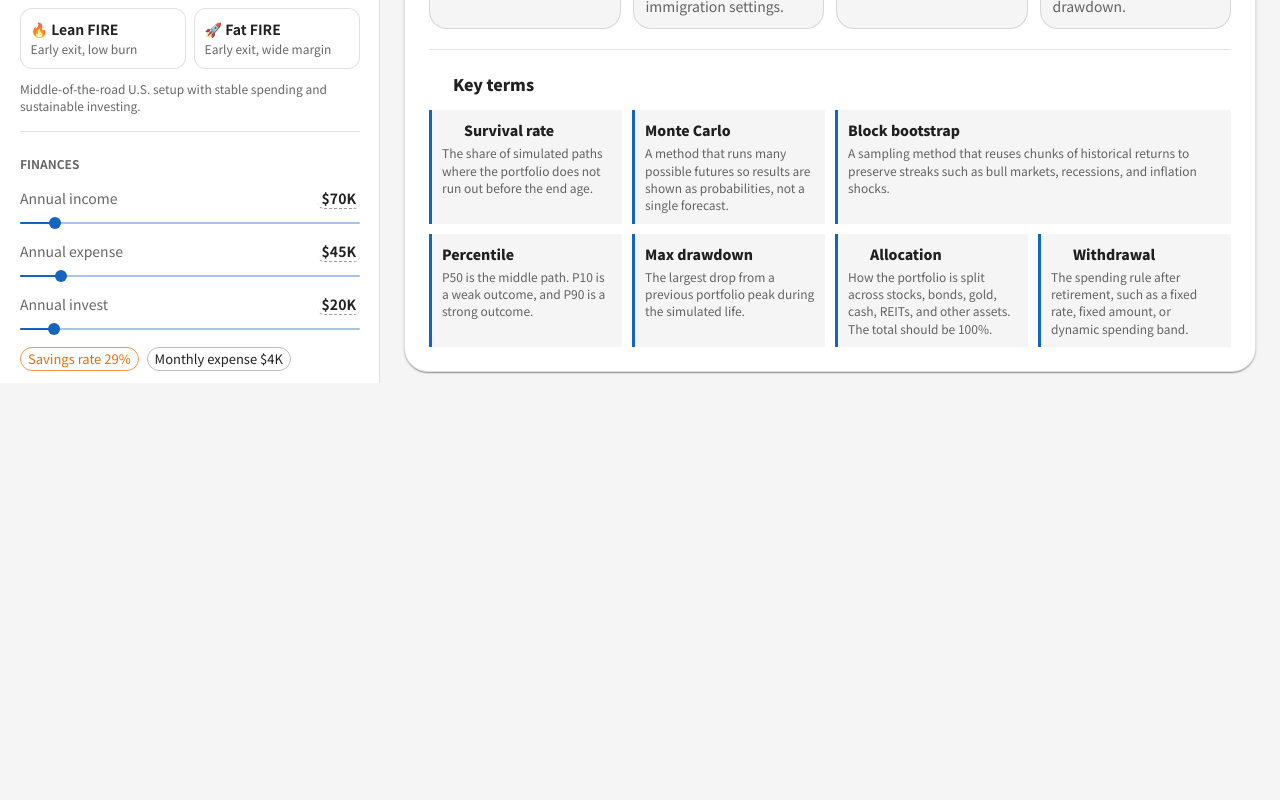
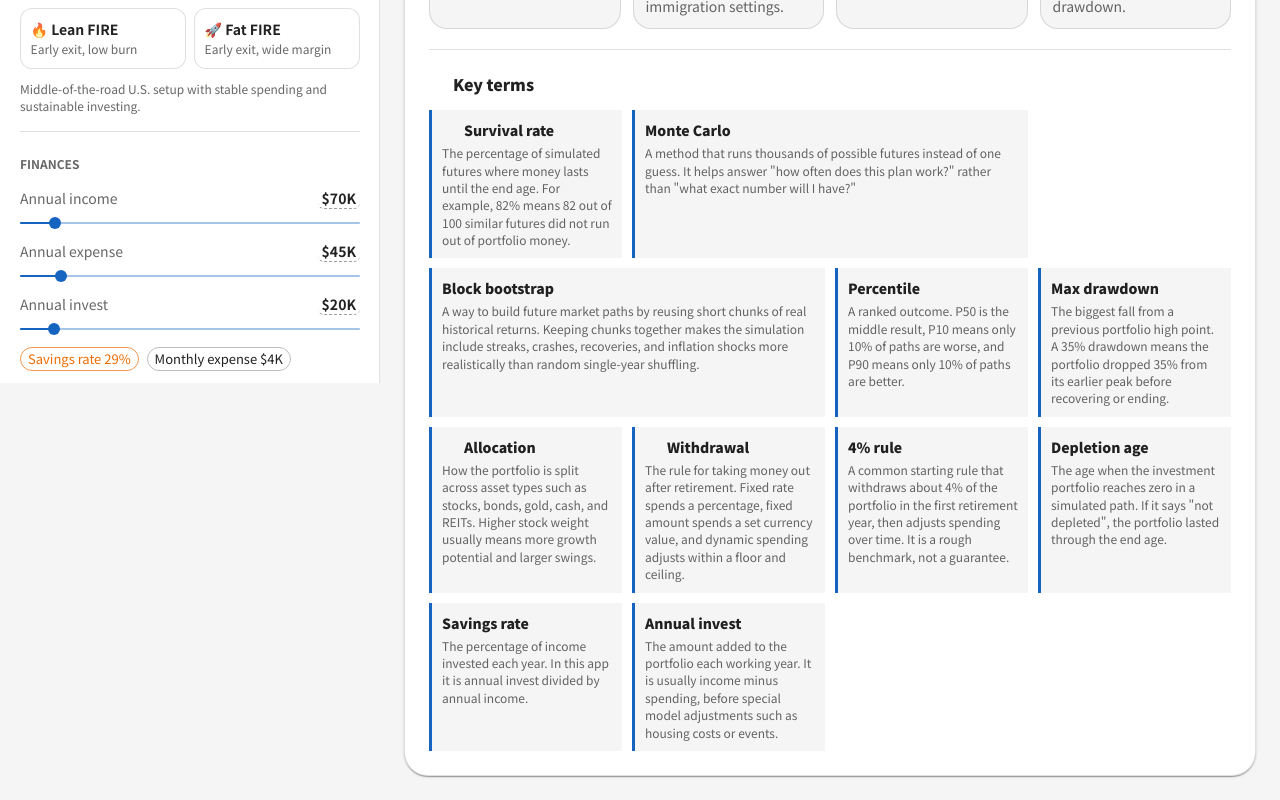
Before and after one commit to MarkHungBuddha/lifeSimulationGame, a React (Vite) app: page / in a window 1280 px wide. Shown: the part 417-1217 px from the top of the page. Before the commit the page ends 813 px from the top, so only its background shows below. Built offline with nearby package versions, Linux system fonts and the light colour scheme; some icons are missing.

Commit message:
fix: clarify onboarding terminology

```diff
--- a/src/components/GuidePanel.tsx
+++ b/src/components/GuidePanel.tsx
@@ -1,6 +1,5 @@
 import {
   Box,
-  Chip,
   Divider,
   Grid,
   Paper,
@@ -31,6 +30,10 @@ const TERM_KEYS = [
   'drawdown',
   'allocation',
   'withdrawal',
+  'four_percent_rule',
+  'depletion_age',
+  'savings_rate',
+  'annual_contribution',
 ] as const
 
 export function GuidePanel({ mode }: { mode: GuideMode }) {
@@ -63,7 +66,6 @@ export function GuidePanel({ mode }: { mode: GuideMode }) {
               <Typography variant="h5" fontWeight={800}>
                 {t(`guide.${mode}.title`)}
               </Typography>
-              <Chip size="small" label={t(`guide.device.${device}`)} color="primary" variant="outlined" />
             </Stack>
             <Typography variant="body2" color="text.secondary" sx={{ mt: 0.75, maxWidth: 820 }}>
               {t(`guide.${mode}.body`)}
@@ -115,7 +117,7 @@ export function GuidePanel({ mode }: { mode: GuideMode }) {
         </Stack>
         <Grid container spacing={1.25}>
           {TERM_KEYS.map((term) => (
-            <Grid key={term} size={{ xs: 12, sm: 6, lg: term === 'block_bootstrap' ? 6 : 3 }}>
+            <Grid key={term} size={{ xs: 12, sm: 6, lg: ['block_bootstrap', 'monte_carlo'].includes(term) ? 6 : 3 }}>
               <Box sx={{ height: '100%', p: 1.25, borderLeft: '3px solid', borderColor: 'primary.main', bgcolor: 'action.hover' }}>
                 <Stack direction="row" spacing={0.75} alignItems="center">
                   {term === 'survival_rate' && <PercentIcon color="primary" fontSize="small" />}
--- a/src/i18n/messages.ts
+++ b/src/i18n/messages.ts
@@ -12,8 +12,6 @@ export const messages: Record<UiLanguage, Record<string, string>> = {
     'guide.simulation.body': 'Use this tool to test whether a lifestyle, savings plan, asset allocation, housing plan, and optional immigration path can support spending through retirement.',
     'guide.story.title': 'Generate one possible life timeline',
     'guide.story.body': 'Story mode uses the same assumptions as the simulator, then shows one year-by-year path with market returns, savings, withdrawals, housing, immigration, and random events.',
-    'guide.device.mobile': 'Mobile guide',
-    'guide.device.desktop': 'Desktop guide',
     'guide.steps.title': 'Suggested steps',
     'guide.mobile.step1.title': 'Open the menu',
     'guide.mobile.step1.body.simulation': 'Tap the menu button in the top bar to open inputs, then choose your region and currency.',
@@ -41,19 +39,27 @@ export const messages: Record<UiLanguage, Record<string, string>> = {
     'guide.desktop.step4.body.story': 'Press Generate Life Story and use the right panel to follow major life events, returns, contributions, withdrawals, and ending wealth.',
     'guide.terms.title': 'Key terms',
     'guide.term.survival_rate.title': 'Survival rate',
-    'guide.term.survival_rate.body': 'The share of simulated paths where the portfolio does not run out before the end age.',
+    'guide.term.survival_rate.body': 'The percentage of simulated futures where money lasts until the end age. For example, 82% means 82 out of 100 similar futures did not run out of portfolio money.',
     'guide.term.monte_carlo.title': 'Monte Carlo',
-    'guide.term.monte_carlo.body': 'A method that runs many possible futures so results are shown as probabilities, not a single forecast.',
+    'guide.term.monte_carlo.body': 'A method that runs thousands of possible futures instead of one guess. It helps answer "how often does this plan work?" rather than "what exact number will I have?"',
     'guide.term.block_bootstrap.title': 'Block bootstrap',
-    'guide.term.block_bootstrap.body': 'A sampling method that reuses chunks of historical returns to preserve streaks such as bull markets, recessions, and inflation shocks.',
+    'guide.term.block_bootstrap.body': 'A way to build future market paths by reusing short chunks of real historical returns. Keeping chunks together makes the simulation include streaks, crashes, recoveries, and inflation shocks more realistically than random single-year shuffling.',
     'guide.term.percentile.title': 'Percentile',
-    'guide.term.percentile.body': 'P50 is the middle path. P10 is a weak outcome, and P90 is a strong outcome.',
+    'guide.term.percentile.body': 'A ranked outcome. P50 is the middle result, P10 means only 10% of paths are worse, and P90 means only 10% of paths are better.',
     'guide.term.drawdown.title': 'Max drawdown',
-    'guide.term.drawdown.body': 'The largest drop from a previous portfolio peak during the simulated life.',
+    'guide.term.drawdown.body': 'The biggest fall from a previous portfolio high point. A 35% drawdown means the portfolio dropped 35% from its earlier peak before recovering or ending.',
     'guide.term.allocation.title': 'Allocation',
-    'guide.term.allocation.body': 'How the portfolio is split across stocks, bonds, gold, cash, REITs, and other assets. The total should be 100%.',
+    'guide.term.allocation.body': 'How the portfolio is split across asset types such as stocks, bonds, gold, cash, and REITs. Higher stock weight usually means more growth potential and larger swings.',
     'guide.term.withdrawal.title': 'Withdrawal',
-    'guide.term.withdrawal.body': 'The spending rule after retirement, such as a fixed rate, fixed amount, or dynamic spending band.',
+    'guide.term.withdrawal.body': 'The rule for taking money out after retirement. Fixed rate spends a percentage, fixed amount spends a set currency value, and dynamic spending adjusts within a floor and ceiling.',
+    'guide.term.four_percent_rule.title': '4% rule',
+    'guide.term.four_percent_rule.body': 'A common starting rule that withdraws about 4% of the portfolio in the first retirement year, then adjusts spending over time. It is a rough benchmark, not a guarantee.',
+    'guide.term.depletion_age.title': 'Depletion age',
+    'guide.term.depletion_age.body': 'The age when the investment portfolio reaches zero in a simulated path. If it says "not depleted", the portfolio lasted through the end age.',
+    'guide.term.savings_rate.title': 'Savings rate',
+    'guide.term.savings_rate.body': 'The percentage of income invested each year. In this app it is annual invest divided by annual income.',
+    'guide.term.annual_contribution.title': 'Annual invest',
+    'guide.term.annual_contribution.body': 'The amount added to the portfolio each working year. It is usually income minus spending, before special model adjustments such as housing costs or events.',
     'language_name.en': 'English',
     'language_name.ja': 'Japanese',
     'language_name.zh-Hant': 'Traditional Chinese',
@@ -162,8 +168,6 @@ export const messages: Record<UiLanguage, Record<string, string>> = {
     'guide.simulation.body': '這個工具用來測試生活型態、儲蓄計畫、資產配置、購屋與移民假設，是否能支撐退休後一路花到結束年齡。',
     'guide.story.title': '產生一條可能的人生時間線',
     'guide.story.body': '故事模式會使用同一組假設，生成單一路徑，逐年呈現市場報酬、投入、提領、購屋、移民與隨機事件。',
-    'guide.device.mobile': '手機版引導',
-    'guide.device.desktop': '電腦版引導',
     'guide.steps.title': '建議步驟',
     'guide.mobile.step1.title': '打開選單',
     'guide.mobile.step1.body.simulation': '點上方選單按鈕開啟參數，先選地區與貨幣。',
@@ -191,19 +195,27 @@ export const messages: Record<UiLanguage, Record<string, string>> = {
     'guide.desktop.step4.body.story': '按「生成人生故事」，在右側追蹤重大事件、報酬、投入、提領與結束資產。',
     'guide.terms.title': '名詞解釋',
     'guide.term.survival_rate.title': '存活率',
-    'guide.term.survival_rate.body': '在所有模擬路徑中，投資組合沒有在結束年齡前耗盡的比例。',
+    'guide.term.survival_rate.body': '在所有模擬未來中，錢能撐到結束年齡的比例。例如 82% 代表 100 條相似未來裡，約 82 條沒有把投資組合花完。',
     'guide.term.monte_carlo.title': '蒙地卡羅',
-    'guide.term.monte_carlo.body': '用大量可能未來估計結果分布，因此輸出是機率，不是單一預測。',
+    'guide.term.monte_carlo.body': '不是只猜一個未來數字，而是跑成千上萬種可能未來。它回答的是「這個計畫有多常成功」，不是「最後一定會有多少錢」。',
     'guide.term.block_bootstrap.title': '區塊自助法',
-    'guide.term.block_bootstrap.body': '從歷史報酬中抽取連續區段，保留多頭、衰退、通膨衝擊等連續市場狀態。',
+    'guide.term.block_bootstrap.body': '從真實歷史報酬中抽取一段一段連續資料來組成未來路徑。保留連續區段，可以讓多頭、崩盤、復甦、通膨衝擊等連續市場狀態更像真實情況。',
     'guide.term.percentile.title': '百分位',
-    'guide.term.percentile.body': 'P50 是中間結果，P10 代表偏弱情境，P90 代表偏強情境。',
+    'guide.term.percentile.body': '把所有結果排序後的位置。P50 是中間結果，P10 代表只有 10% 路徑更差，P90 代表只有 10% 路徑更好。',
     'guide.term.drawdown.title': '最大回撤',
-    'guide.term.drawdown.body': '模擬期間，資產從先前高點下跌到低點的最大跌幅。',
+    'guide.term.drawdown.body': '資產從先前高點下跌到低點的最大跌幅。例如最大回撤 35%，代表資產曾從高點少掉 35%。',
     'guide.term.allocation.title': '資產配置',
-    'guide.term.allocation.body': '投資組合在股票、債券、黃金、現金、REITs 等資產間的比例，總和應為 100%。',
+    'guide.term.allocation.body': '投資組合在股票、債券、黃金、現金、REITs 等資產間的比例。股票比例越高，通常成長機會越高，但波動也越大。',
     'guide.term.withdrawal.title': '提領策略',
-    'guide.term.withdrawal.body': '退休後的花費規則，例如固定比例、固定金額或動態上下限。',
+    'guide.term.withdrawal.body': '退休後從投資組合拿錢出來花的規則。固定比例是每年拿百分比，固定金額是拿固定幣值，動態提領會在最低與最高花費之間調整。',
+    'guide.term.four_percent_rule.title': '4% 法則',
+    'guide.term.four_percent_rule.body': '常見的退休提領起點：退休第一年提領投資組合約 4%，之後再隨時間調整。它是粗略基準，不是保證。',
+    'guide.term.depletion_age.title': '耗盡年齡',
+    'guide.term.depletion_age.body': '在某條模擬路徑中，投資組合歸零的年齡。如果顯示未耗盡，代表資產撐過結束年齡。',
+    'guide.term.savings_rate.title': '儲蓄率',
+    'guide.term.savings_rate.body': '每年收入中拿去投資的比例。在這個工具裡，就是每年投入金額除以年收入。',
+    'guide.term.annual_contribution.title': '每年投入',
+    'guide.term.annual_contribution.body': '工作期間每年加入投資組合的金額，通常可理解為收入扣掉支出後可投資的錢，再受到購屋成本或事件等模型調整影響。',
     'language_name.en': 'English',
     'language_name.ja': '日本語',
     'language_name.zh-Hant': '繁體中文',
@@ -312,8 +324,6 @@ export const messages: Record<UiLanguage, Record<string, string>> = {
     'guide.simulation.body': '生活スタイル、貯蓄計画、資産配分、住宅購入、移住の前提が、退職後の支出を終了年齢まで支えられるかを検証するツールです。',
     'guide.story.title': 'あり得る人生タイムラインを生成する',
     'guide.story.body': 'ストーリーモードは同じ前提を使い、1 本の年次パスとして市場リターン、積立、取り崩し、住宅、移住、ランダムイベントを表示します。',
-    'guide.device.mobile': 'モバイルガイド',
-    'guide.device.desktop': 'デスクトップガイド',
     'guide.steps.title': 'おすすめ手順',
     'guide.mobile.step1.title': 'メニューを開く',
     'guide.mobile.step1.body.simulation': '上部バーのメニューボタンを押して入力欄を開き、地域と通貨を選びます。',
@@ -341,19 +351,27 @@ export const messages: Record<UiLanguage, Record<string, string>> = {
     'guide.desktop.step4.body.story': '「人生ストーリー生成」を押し、右側で主な出来事、リターン、積立、取り崩し、最終資産を追います。',
     'guide.terms.title': '用語解説',
     'guide.term.survival_rate.title': '生存率',
-    'guide.term.survival_rate.body': '全シミュレーションパスのうち、終了年齢まで資産が枯渇しない割合です。',
+    'guide.term.survival_rate.body': 'シミュレーションした未来のうち、終了年齢まで資産が持つ割合です。たとえば 82% は、似た未来 100 本のうち約 82 本で投資資産が尽きなかったという意味です。',
     'guide.term.monte_carlo.title': 'モンテカルロ',
-    'guide.term.monte_carlo.body': '多くの可能な未来を実行し、単一予測ではなく確率分布として結果を見る方法です。',
+    'guide.term.monte_carlo.body': '1 つの将来額を当てるのではなく、何千もの可能な未来を走らせる方法です。「いくらになるか」より「どれくらいの頻度で計画がうまくいくか」を見ます。',
     'guide.term.block_bootstrap.title': 'ブロック・ブートストラップ',
-    'guide.term.block_bootstrap.body': '過去リターンの連続区間を再利用し、強気相場、不況、インフレショックなどの連続性を残すサンプリング方法です。',
+    'guide.term.block_bootstrap.body': '実際の過去リターンから連続した短い区間を再利用して将来パスを作る方法です。区間を保つことで、上昇相場、暴落、回復、インフレショックのような連続した市場状態をより自然に扱えます。',
     'guide.term.percentile.title': 'パーセンタイル',
-    'guide.term.percentile.body': 'P50 は中央の結果、P10 は弱い結果、P90 は強い結果を表します。',
+    'guide.term.percentile.body': '結果を並べたときの位置です。P50 は中央、P10 はそれより悪い結果が 10% しかない弱めの結果、P90 はそれより良い結果が 10% しかない強めの結果です。',
     'guide.term.drawdown.title': '最大ドローダウン',
-    'guide.term.drawdown.body': 'シミュレーション期間中に、資産が過去のピークからどれだけ大きく下落したかを示します。',
+    'guide.term.drawdown.body': '資産が過去の高値からどれだけ大きく下落したかです。最大ドローダウン 35% は、以前のピークから一時的に 35% 減ったという意味です。',
     'guide.term.allocation.title': '資産配分',
-    'guide.term.allocation.body': '株式、債券、金、現金、REIT などにポートフォリオをどう分けるかです。合計は 100% にします。',
+    'guide.term.allocation.body': '株式、債券、金、現金、REIT などにポートフォリオをどう分けるかです。株式比率が高いほど成長余地は大きくなりやすい一方、値動きも大きくなります。',
     'guide.term.withdrawal.title': '取り崩し戦略',
-    'guide.term.withdrawal.body': '退職後の支出ルールです。固定率、固定額、または動的な上下限を使えます。',
+    'guide.term.withdrawal.body': '退職後に投資資産からお金を取り出して使うルールです。固定率は割合、固定額は決まった金額、動的取り崩しは下限と上限の間で支出を調整します。',
+    'guide.term.four_percent_rule.title': '4% ルール',
+    'guide.term.four_percent_rule.body': '退職初年度にポートフォリオの約 4% を取り崩し、その後は時間に応じて調整する一般的な目安です。保証ではなく、比較用の基準です。',
+    'guide.term.depletion_age.title': '資産枯渇年齢',
+    'guide.term.depletion_age.body': 'あるシミュレーションパスで投資資産がゼロになる年齢です。「枯渇しない」と表示される場合、終了年齢まで資産が持ったという意味です。',
+    'guide.term.savings_rate.title': '貯蓄率',
+    'guide.term.savings_rate.body': '年収のうち投資に回す割合です。このアプリでは、年間投資額を年収で割った値です。',
+    'guide.term.annual_contribution.title': '年間投資額',
+    'guide.term.annual_contribution.body': '働いている間に毎年ポートフォリオへ追加する金額です。通常は収入から支出を引いた投資可能額で、住宅費やイベントなどのモデル調整の影響を受けます。',
     'language_name.en': 'English',
     'language_name.ja': '日本語',
     'language_name.zh-Hant': '繁體中文',
```
